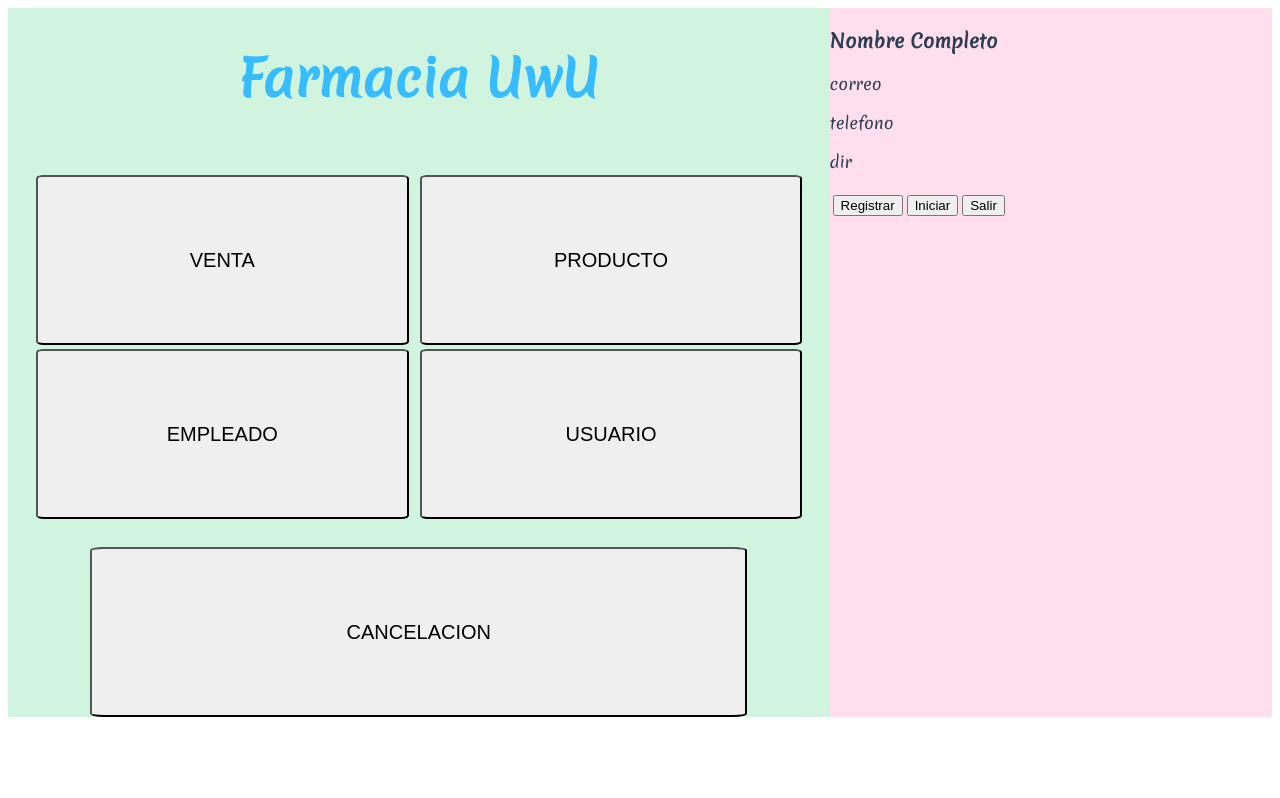
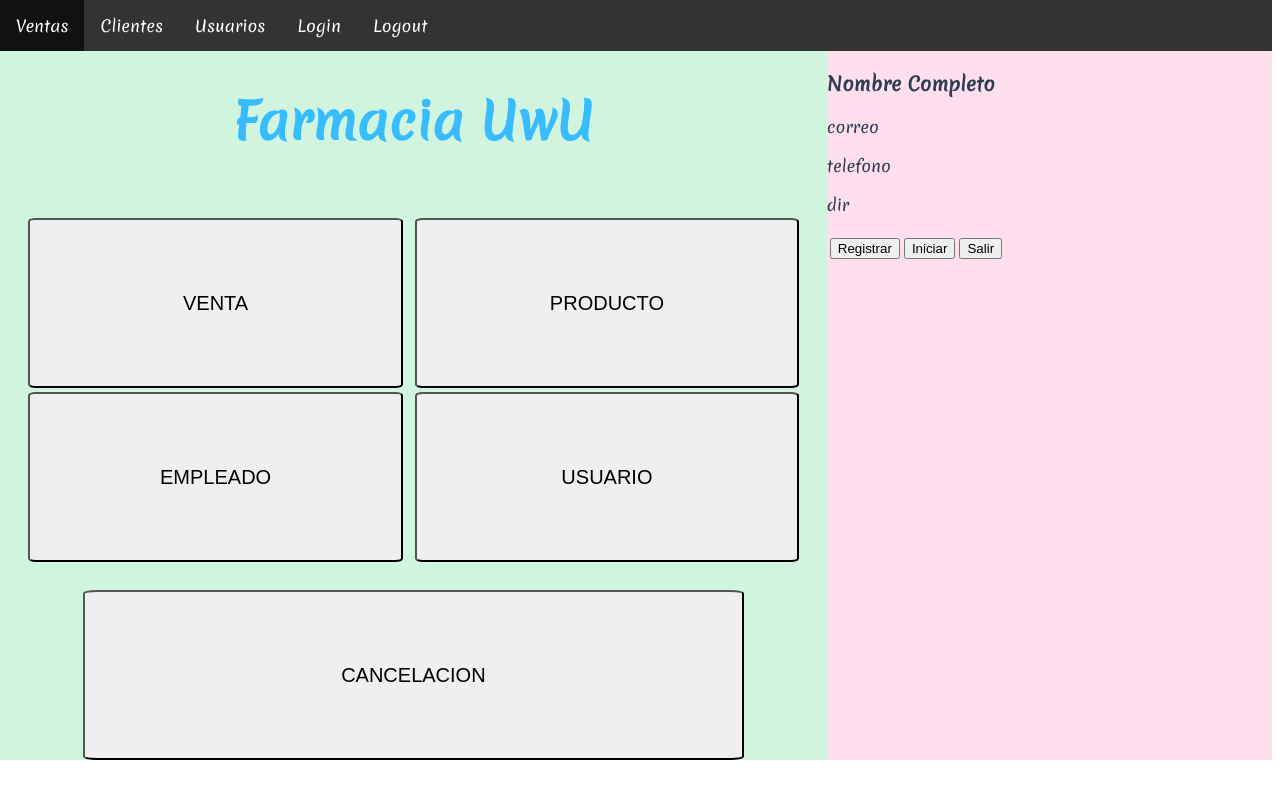
Before and after one commit to FaridCG343/UwUFrontendPharmacy, a Vue app: page / in a window 1280 px wide. Built offline with nearby package versions, Linux system fonts and the light colour scheme.

Commit message:
add router

```diff
--- a/package.json
+++ b/package.json
@@ -9,7 +9,8 @@
   },
   "dependencies": {
     "core-js": "^3.8.3",
-    "vue": "^3.2.13"
+    "vue": "^3.2.13",
+    "vue-router": "^4.1.6"
   },
   "devDependencies": {
     "@babel/core": "^7.12.16",
--- a/src/App.vue
+++ b/src/App.vue
@@ -1,29 +1,62 @@
 <template>
-  <StartMenu/>
+  <ul>
+    <li><router-link to="/ventas">Ventas</router-link></li>
+    <li><a href="contact.asp">Clientes</a></li>
+    <li><a href="about.asp">Usuarios</a></li>
+    <li><router-link to="/">Login</router-link></li>
+    <li><router-link to="/">Logout</router-link></li>
+  </ul>
+  <RouterView></RouterView>
 </template>
 
 <script>
-import StartMenu from './components/loginScreen/StartMenu.vue'
 
 export default {
-  name: 'App',
-  components: {
-    StartMenu
-  }
+  name: 'App'
 }
 </script>
 
 <style>
-
-
 @import url('https://fonts.googleapis.com/css2?family=Merienda&display=swap');
 
 #app {
   font-family: "Merienda";
-    -webkit-font-smoothing: antialiased;
+  -webkit-font-smoothing: antialiased;
   -moz-osx-font-smoothing: grayscale;
   color: #2c3e50;
   height: 40%;
   width: 100%;
 }
+
+body {
+  margin-top: 0;
+  margin-left: 0;
+  margin-bottom: 0;
+  margin-right: 0s;
+}
+
+ul {
+  list-style-type: none;
+  margin: 0;
+  padding: 0;
+  overflow: hidden;
+  background-color: #333;
+}
+
+li {
+  float: left;
+}
+
+li a {
+  display: block;
+  color: white;
+  text-align: center;
+  padding: 14px 16px;
+  text-decoration: none;
+}
+
+/* Change the link color to #111 (black) on hover */
+li a:hover {
+  background-color: #111;
+}
 </style>
--- a/src/main.js
+++ b/src/main.js
@@ -1,4 +1,8 @@
 import { createApp } from 'vue'
 import App from './App.vue'
+import router from './router'
 
-createApp(App).mount('#app')
+
+const app = createApp(App)
+app.use(router)
+app.mount('#app')
--- /dev/null
+++ b/src/router.js
@@ -0,0 +1,13 @@
+import { createRouter, createWebHistory } from 'vue-router'
+import StartMenu from './components/loginScreen/StartMenu.vue'
+import MainSales from './components/Sales/MainSales.vue'
+
+const router = createRouter({
+    history: createWebHistory(),
+    routes: [
+        { path: "/", component: StartMenu },
+        { path: "/ventas", component: MainSales }
+    ]
+})
+
+export default router;
```
Also changed, not shown: 1 other file (tests, documents, lock files or other folders).
